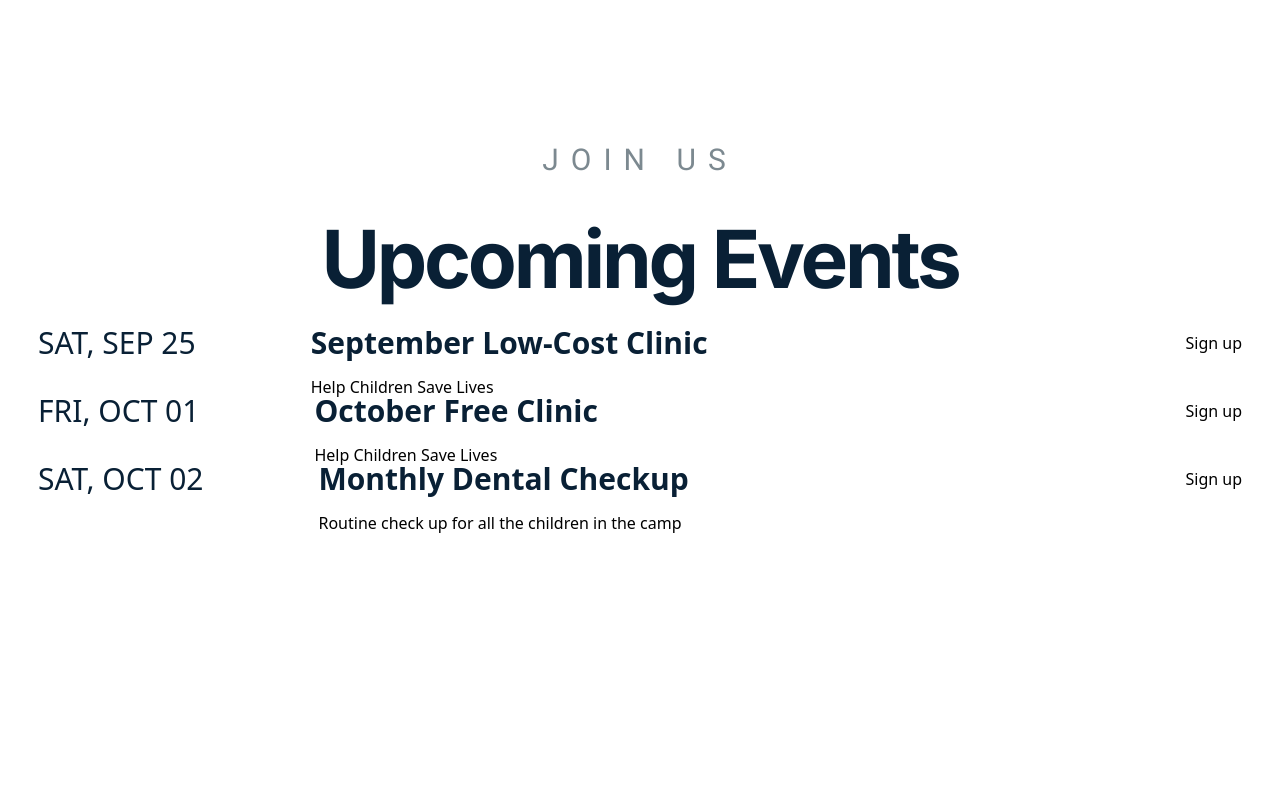
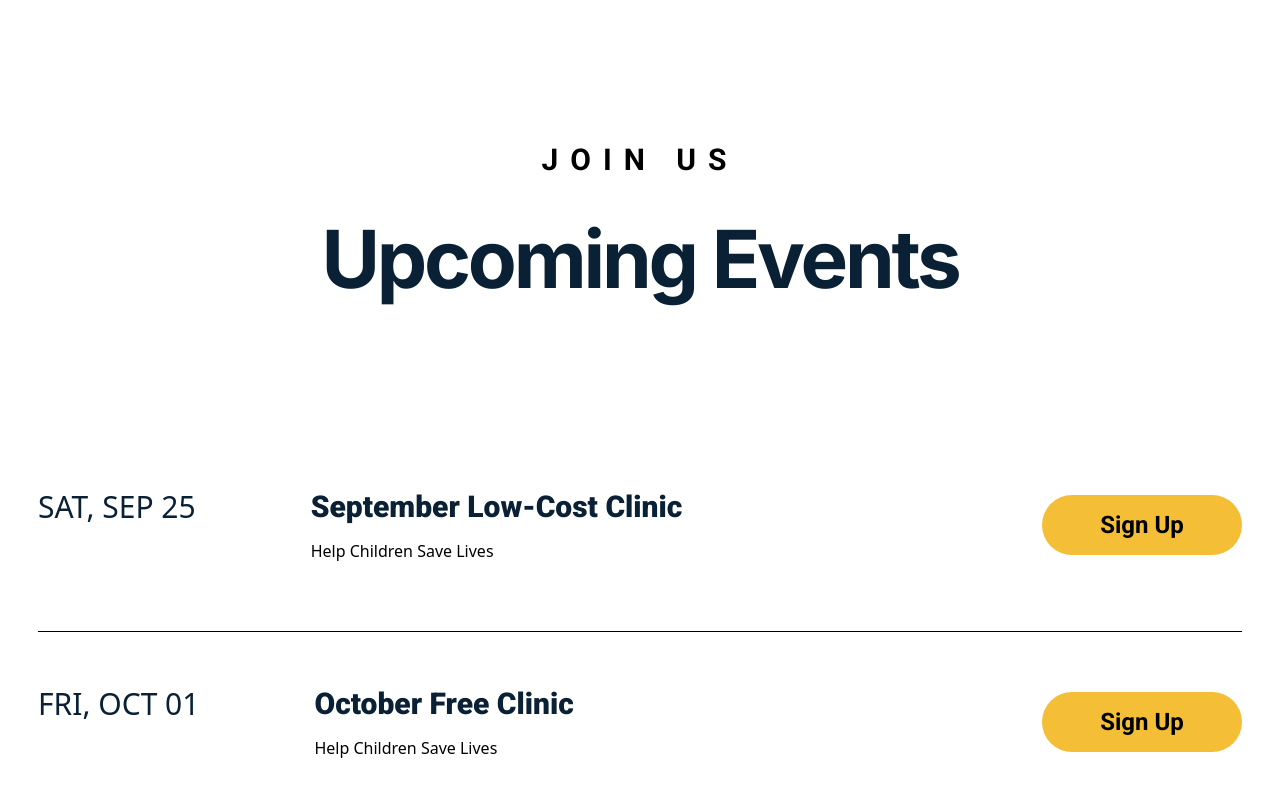
Before and after one commit to university-district-street-medicine/udsm-frontend, a Next.js app: page / in a window 1280 px wide. Shown: the part 1200-2000 px from the top of the page. Before the commit the page ends 1979 px from the top, so only its background shows below. Built offline with nearby package versions, Linux system fonts and the light colour scheme.

Commit message:
Working draft of Upcoming Events section

```diff
--- a/app/layout.tsx
+++ b/app/layout.tsx
@@ -1,4 +1,4 @@
-import NavBar from "@/components/nav";
+import NavBar from "@/components/NavBar";
 
 export default function RootLayout({
   children,
--- a/app/page.tsx
+++ b/app/page.tsx
@@ -1,9 +1,10 @@
-import EventCard from "@/components/eventCard";
-import { Inter, Roboto } from "next/font/google";
+import Button from "@/components/Button";
+import EventCard from "@/components/EventCard";
+import Header from "@/components/Header";
+import { gray, borderGray } from "@/utils/fonts";
+import { roboto, inter } from "@/utils/fonts";
 import Link from "next/link";
 
-const inter = Inter({ subsets: ["latin"] });
-const roboto = Roboto({ subsets: ["latin"], weight: "400" });
 
 export default function Home() {
   const redirectBoxes = [
@@ -60,13 +61,11 @@ export default function Home() {
       <div className="relative w-full bg-[url('/homepage.png')] bg-cover bg-center bg-no-repeat flex flex-col items-center justify-center pt-99 pb-17 px-6">
         <div className="absolute inset-0 bg-[#3F1E77]/51 z-0" />
         <div className="max-w-292 mx-auto w-full">
-          <div
-            className={`${inter.className} font-bold lg:text-[115px] lg:leading-[100px] tracking-[-0.02em] text-[#FFFFFF] relative z-10`}
-          >
+          <Header level="h1">
             Serving our <br />
             unhoused neighbors <br />
             where they are
-          </div>
+          </Header>
           <div className="relative z-10 w-[33.125rem] h-[0.4375rem] bg-[#FFD261] mt-[1.25rem]" />
           <div className="relative z-10 flex gap-[1rem] mt-[4rem]">
             {redirectBoxes.map((box) => (
@@ -112,9 +111,9 @@ export default function Home() {
         <div>
 
           {/* Container for heading (Join Us, Upcoming Events) */}
-          <div className="flex flex-col items-center">
-            <p className={`${roboto.className} font-bold text-[30px] tracking-[0.4em] leading-[1.8] text-[#7C8990]`}>JOIN US</p>
-            <h2 className={`${inter.className} font-bold text-[80px] tracking-[-0.04em] leading-[1.8] text-[#092035]`}>Upcoming Events</h2>
+          <div className="flex flex-col items-center pb-26">
+            <p className={`${roboto.className} font-bold text-[30px] tracking-[0.4em] leading-[1.8] text-${gray}`}>JOIN US</p>
+            <Header level="h2">Upcoming Events</Header>
           </div>
 
           {/* Container for three upcoming events */}
@@ -123,18 +122,16 @@ export default function Home() {
             {/* Each event containing date, name and quick desc. and signup btn,
                 each event container divided into left container and button
             */}
-            {events.map((event) => (
-              <div className="flex justify-between ">
-
-                {/* Left container with date and name */}
-                <EventCard key={event.id} date={event.date} name={event.name} description={event.description} />
-
-                <button className="flex items-start">
-                  Sign up
-                </button>
-
-              </div>
-            ))}
+            {events.map((event, index) => {
+              const isLast = index === events.length - 1
+              return (
+                <div key={event.id} className={`flex justify-between pt-15 ${isLast ? "pb-1" : `pb-17 border-b border-b-${borderGray}`}`}>
+                  {/* Left container with date and name */}
+                  <EventCard key={event.id} date={event.date} name={event.name} description={event.description} />
+                  <Button />
+                </div>
+              )
+            })}
           </div>
         </div>
       </section>
--- /dev/null
+++ b/components/Button.tsx
@@ -0,0 +1,11 @@
+import { yellowButton, roboto } from "@/utils/fonts";
+
+
+
+export default function Button() {
+  return (
+    <button className={`flex justify-center items-center bg-${yellowButton} w-50 h-15 rounded-[110px]`}>
+      <span className={`${roboto.className} font-bold text-[1.5rem]`}>Sign Up</span>
+    </button>
+  )
+}
--- /dev/null
+++ b/components/Header.tsx
@@ -0,0 +1,29 @@
+import { inter, roboto } from "../utils/fonts"
+
+// Variant Prop
+// Style dictionary
+// Shared styles -  constants/strings for styles that don't change
+// Combine string from style dictinoary and shared styles
+
+type HeadingLevel = "h1" | "h2" | "h3" | "h4"
+
+interface HeaderProps {
+  level: HeadingLevel
+  children: React.ReactNode
+}
+
+export default function Header({ level, children }: HeaderProps) {
+  // Dictionary mapping header level to specific style
+  const LevelStyles = {
+    "h1": `${inter.className} font-bold lg:text-[115px] lg:leading-[100px] tracking-[-0.02em] text-[#FFFFFF] relative z-10`,
+    "h2": `${inter.className} font-bold text-[80px] tracking-[-0.04em] leading-[1.8] text-[#092035]`,
+    "h3": `${roboto.className} font-black text-[30px] tracking-[0em] leading-[0.8] text-[#092035]`,
+    "h4": "",
+  }
+
+  const ComponentTag = level
+  const SelectedStyle = LevelStyles[ComponentTag]
+  return (
+    <ComponentTag className={SelectedStyle}>{children}</ComponentTag>
+  )
+}
--- a/components/eventCard.tsx
+++ b/components/eventCard.tsx
@@ -1,7 +1,11 @@
+import { gray } from "@/utils/fonts";
+import Header from "./Header";
+
 interface EventCardProps {
   date: string;
   name: string;
   description: string;
+
 };
 
 
@@ -12,9 +16,9 @@ export default function EventCard({ date, name, description }: EventCardProps) {
       <p className={`font-normal text-[30px] tracking-[0em] leading-[0.8] text-[#092035]`}>{date}</p>
 
       {/* Container for name and desc */}
-      <div className="flex flex-col gap-[20px]">
-        <h3 className={`font-black text-[30px] tracking-[0em] leading-[0.8] text-[#092035]`}>{name}</h3>
-        <p className={`font-normal`}>{description}</p>
+      <div className={`flex flex-col gap-[20px]`}>
+        <Header level="h3">{name}</Header>
+        <p className={`font-normal text-${gray}`}>{description}</p>
       </div>
     </div >
   );
--- /dev/null
+++ b/utils/fonts.ts
@@ -0,0 +1,16 @@
+import { Inter, Roboto } from "next/font/google";
+
+export const inter = Inter({
+  subsets: ["latin"]
+});
+
+export const roboto = Roboto({
+  subsets: ["latin"],
+  weight: ["400", "700", "900"]
+});
+
+export const gray = "[#7C8990]"
+
+export const borderGray = "[#ADB7BD]"
+
+export const yellowButton = "[#F4BE37]"
```
Also changed, not shown: components/NavBar.tsx (renamed from components/nav.tsx).
